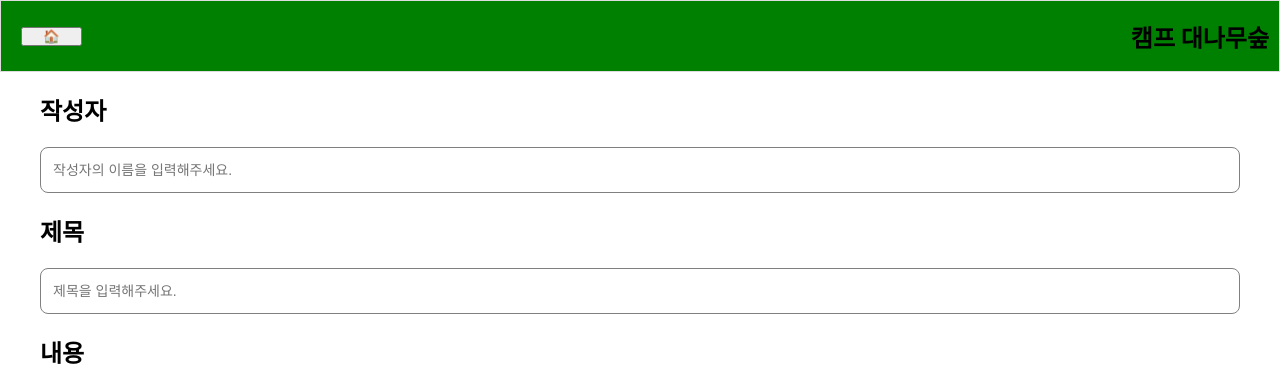
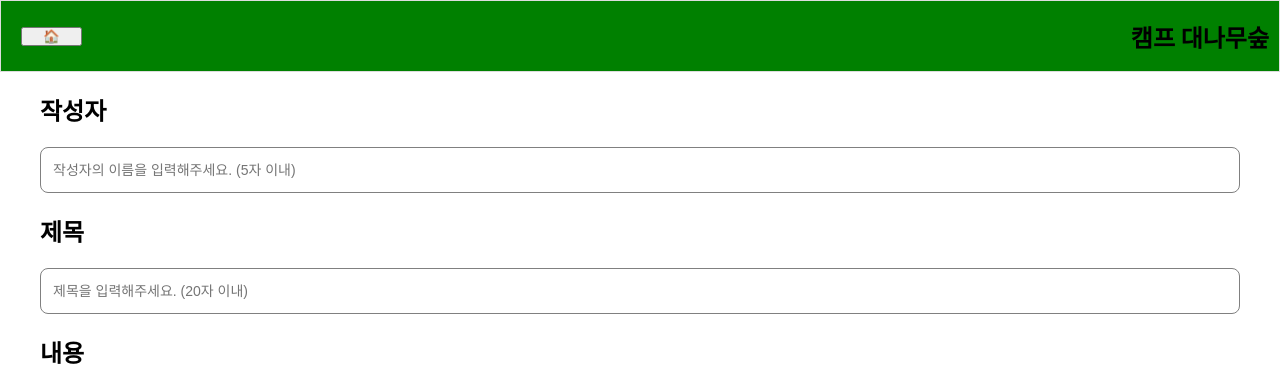
Before and after one commit to lulla-by/campdaenamu, a React (Create React App) app: page /add in a window 1280 px wide. Shown: the top 366 px of the page. Built offline with nearby package versions, Linux system fonts and the light colour scheme.

Commit message:
pages/Add 뷰 수정2

```diff
--- a/src/pages/Add.jsx
+++ b/src/pages/Add.jsx
@@ -13,15 +13,14 @@ function Add () {
        <>
         <Layout>
             <h2>작성자</h2>
-            <Input type={"text"} placeholder="작성자의 이름을 입력해주세요."></Input>
+            <Input type={"text"} placeholder="작성자의 이름을 입력해주세요. (5자 이내)" maxLength={5}  ></Input>
             <h2>제목</h2>
-            <Input type={"text"} placeholder="제목을 입력해주세요."></Input>
+            <Input type={"text"} placeholder="제목을 입력해주세요. (20자 이내)" maxLength={20} ></Input>
             <h2>내용</h2>
             <Textarea
-                name="body"
                 rows="10"
                 placeholder="내용을 입력해주세요."
-            />
+                />
 
             <Butbox>
             <Button onClick={() => { history.goBack("/");}}>등록</Button>
```
